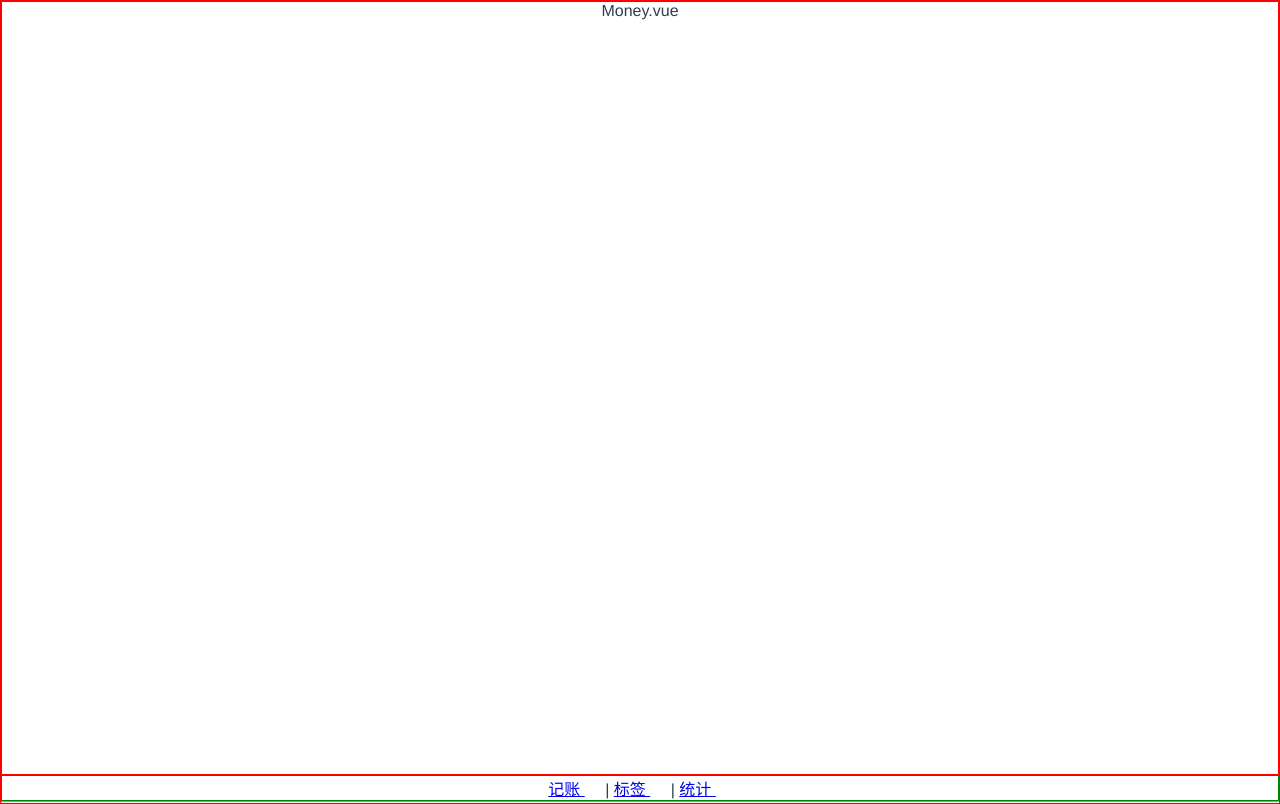
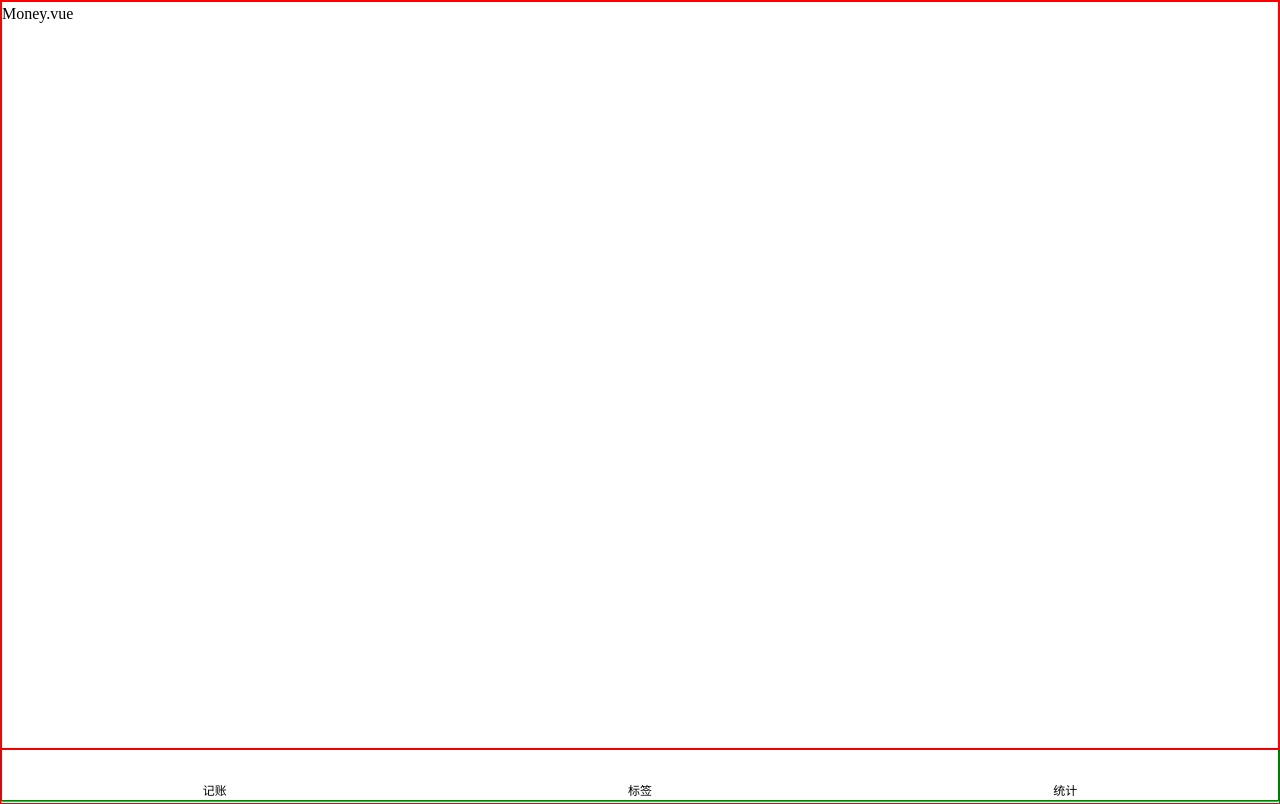
Before and after one commit to dongxiaoxing0/bills-vue, a Vue app: page /#/money in a window 1280 px wide. Built offline with nearby package versions, Linux system fonts and the light colour scheme.

Commit message:
添加Nav样式

```diff
--- a/src/App.vue
+++ b/src/App.vue
@@ -15,25 +15,31 @@
 }
 body{
   border: 1px solid red;
+  line-height: 1.5;
 }
-#app {
-  font-family: Avenir, Helvetica, Arial, sans-serif;
-  -webkit-font-smoothing: antialiased;
-  -moz-osx-font-smoothing: grayscale;
-  text-align: center;
-  color: #2c3e50;
+a{
+  text-decoration: none;
+  color: inherit;
 }
 
-#nav {
-  padding: 30px;
+// #app {
+//   font-family: Avenir, Helvetica, Arial, sans-serif;
+//   -webkit-font-smoothing: antialiased;
+//   -moz-osx-font-smoothing: grayscale;
+//   text-align: center;
+//   color: #2c3e50;
+// }
 
-  a {
-    font-weight: bold;
-    color: #2c3e50;
+// #nav {
+//   padding: 30px;
 
-    &.router-link-exact-active {
-      color: #42b983;
-    }
-  }
-}
+//   a {
+//     font-weight: bold;
+//     color: #2c3e50;
+
+//     &.router-link-exact-active {
+//       color: #42b983;
+//     }
+//   }
+// }
 </style>
--- a/src/components/Nav.vue
+++ b/src/components/Nav.vue
@@ -1,20 +1,22 @@
 <template>
-    <div class="nav">
-      <router-link to="/money">
+    <nav>
+      <router-link to="/money" class="item">
+      <Icon name="money"></Icon>
       记账
-        <Icon name="money"></Icon>
       </router-link>
-      |
-      <router-link to="/labels">
+
+      <router-link to="/labels" class="item">
+
+        <Icon name="label"></Icon>
       标签
-        <Icon name="label"></Icon>
       </router-link>
-      |
-      <router-link to="/statistics">
+
+      <router-link to="/statistics" class="item">
+
+        <Icon name="statistics"></Icon>
       统计
-        <Icon name="statistics"></Icon>
       </router-link>
-    </div>
+    </nav>
 </template>
 
 <script lang="ts">
@@ -25,7 +27,22 @@
 </script>
 
 <style lang="scss" scoped>
-.nav{
+nav{
     border: 1px solid green;
+    display: flex;
+    flex-direction: row;
+    box-shadow: 0 0 3px rgba(0,0,0,0.25);
+    font-size: 12px;
+    > .item{
+        width:33.333333%;
+        display: flex;
+        flex-direction: column;
+        justify-content: center;
+        align-items: center;
+    }
+        .icon{
+            width: 32px;
+            height: 32px;
+        }
 }
 </style>
```
